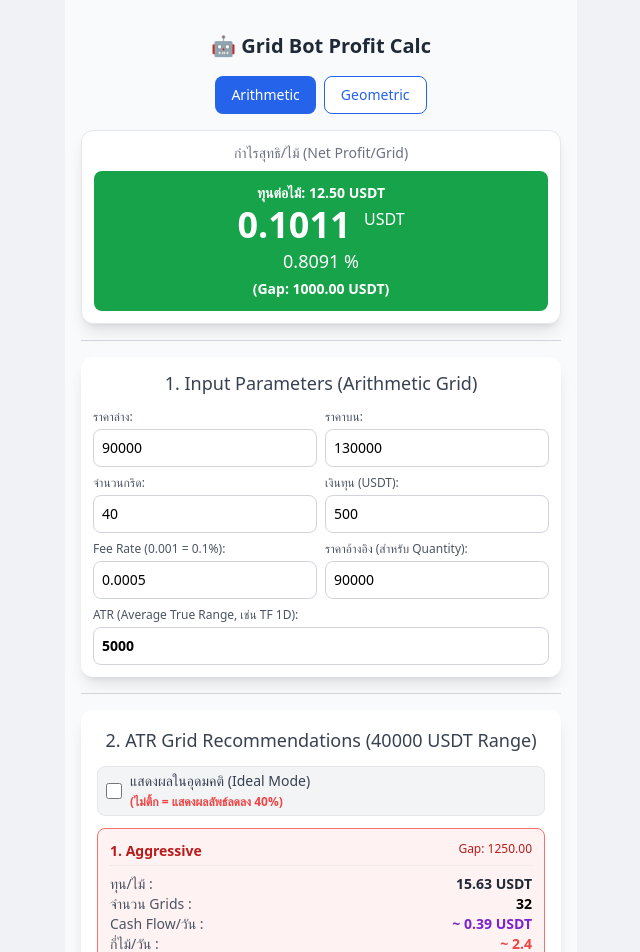
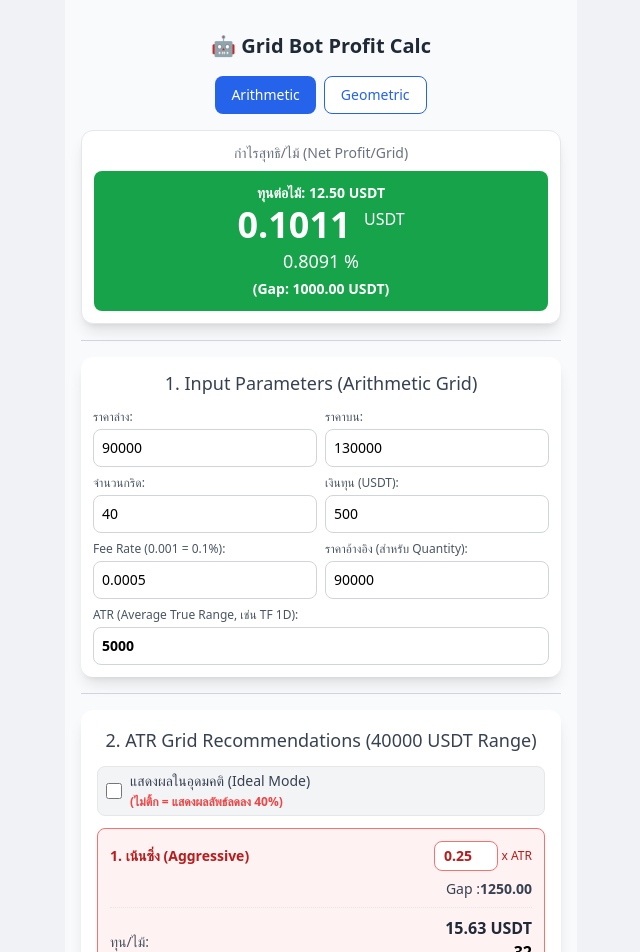
Before and after one commit to zneb076/grid-calc-app, a Vue app: page / in a window 1280 px wide. Shown: the top 952 px of the page, without its empty margins (319-959 px from the left). Built offline with nearby package versions, Linux system fonts and the light colour scheme.

Commit message:
add ATR Calc with risk

```diff
--- a/src/components/GridProfitCalculator.vue
+++ b/src/components/GridProfitCalculator.vue
@@ -22,8 +22,12 @@ const capital = ref(getInitialValue("capital", 500));
 const feeRate = ref(getInitialValue("feeRate", 0.0005));
 const currentPrice = ref(getInitialValue("currentPrice", 90000));
 const atrValue = ref(getInitialValue("atrValue", 5000));
-// NEW: สถานะ Ideal Mode (0 = False/Non-Ideal, 1 = True/Ideal)
 const isIdealMode = ref(getInitialValue("isIdealMode", 0));
+
+// ATR Custom Factors
+const factorAggressive = ref(getInitialValue("factorAggressive", 0.25));
+const factorBalanced = ref(getInitialValue("factorBalanced", 0.5));
+const factorConservative = ref(getInitialValue("factorConservative", 1.0));
 
 // ---------------------------------
 // 2. Watcher สำหรับบันทึกค่าลง Local Storage
@@ -38,7 +42,31 @@ watchEffect(() => {
   localStorage.setItem("currentPrice", currentPrice.value);
   localStorage.setItem("atrValue", atrValue.value);
   localStorage.setItem("isIdealMode", isIdealMode.value);
+  // บันทึก Custom Factors
+  localStorage.setItem("factorAggressive", factorAggressive.value);
+  localStorage.setItem("factorBalanced", factorBalanced.value);
+  localStorage.setItem("factorConservative", factorConservative.value);
 });
+
+// ---------------------------------
+// 2.5 Helper Functions สำหรับจัดการ Factor ใน Template (NEW FIX)
+// ---------------------------------
+
+const getFactorRef = (type) => {
+  if (type === "Aggressive") return factorAggressive;
+  if (type === "Balanced") return factorBalanced;
+  if (type === "Conservative") return factorConservative;
+  return ref(0);
+};
+
+const updateFactor = (type, value) => {
+  const factorRef = getFactorRef(type);
+  const numValue = Number(value);
+  // ตรวจสอบความถูกต้องของตัวเลข
+  if (!isNaN(numValue) && numValue >= 0.01) {
+    factorRef.value = numValue;
+  }
+};
 
 // ---------------------------------
 // 3. Computed Properties หลัก (Logic การคำนวณ)
@@ -145,11 +173,10 @@ const priceGapUpper = computed(() => {
 // 4. Logic คำนวณ ATR Recommendations และ Risk Adjustment
 // ---------------------------------
 const typeLabels = {
-  Aggressive: "1. Aggressive",
-  Balanced: "2. Balanced",
-  Conservative: "3. Conservative",
+  Aggressive: "1. เน้นซิ่ง (Aggressive)",
+  Balanced: "2. บาลานซ์ (Balanced)",
+  Conservative: "3. ปลอดภัย (Conservative)",
 };
-// Factor ลดทอนผลลัพธ์ที่ไม่ใช่ Ideal (ลดลง 40% เหลือ 60%)
 const RISK_ADJUSTMENT_FACTOR = 0.6;
 
 const calculateAtrGrid = (recommendedGap) => {
@@ -200,16 +227,14 @@ const calculateAtrGrid = (recommendedGap) => {
   const profitPerDayIdeal = netProfit * (atrValue.value / recommendedGap);
   const expectedTradesIdeal = atrValue.value / recommendedGap;
 
-  // NEW: การปรับลดผลลัพธ์ตามสถานะ Ideal Mode
   const adjustmentFactor = isIdealMode.value ? 1.0 : RISK_ADJUSTMENT_FACTOR;
 
   // --- ผลลัพธ์สุดท้ายที่ปรับปรุงแล้ว ---
   return {
     grids: recommendedGrids,
-    netProfit: netProfit, // Net Profit/Grid และ % ไม่ถูกปรับ
+    netProfit: netProfit,
     netProfitPct: netProfitPct,
 
-    // ถูกปรับลด 40% ถ้าไม่ใช่ Ideal Mode
     profitPerDay: profitPerDayIdeal * adjustmentFactor,
     expectedTrades: expectedTradesIdeal * adjustmentFactor,
 
@@ -221,15 +246,17 @@ const calculateAtrGrid = (recommendedGap) => {
 const atrRecommendations = computed(() => {
   if (atrValue.value <= 0 || priceUpper.value <= priceLower.value) return {};
 
+  // ใช้ค่าจาก Custom Factors ที่ผู้ใช้กรอก
   const factors = {
-    Aggressive: 0.25,
-    Balanced: 0.5,
-    Conservative: 1.0,
+    Aggressive: factorAggressive.value,
+    Balanced: factorBalanced.value,
+    Conservative: factorConservative.value,
   };
 
   const results = {};
   for (const [key, factor] of Object.entries(factors)) {
-    const recommendedGap = atrValue.value * factor;
+    const validFactor = factor > 0 ? factor : 0.01; // ป้องกัน Factor เป็น 0
+    const recommendedGap = atrValue.value * validFactor;
     const result = calculateAtrGrid(recommendedGap);
     results[key] = result;
   }
@@ -468,7 +495,7 @@ const atrRecommendations = computed(() => {
           }"
         >
           <p
-            class="font-bold text-sm mb-1"
+            class="font-bold text-sm mb-1 flex justify-between items-center"
             :class="{
               'text-red-700': type === 'Aggressive',
               'text-green-700': type === 'Balanced',
@@ -476,36 +503,58 @@ const atrRecommendations = computed(() => {
             }"
           >
             {{ typeLabels[type] }}
-            <span class="float-right text-xs font-normal">
-              Gap: {{ result.recommendedGap.toFixed(2) }}
+            <span class="float-right text-xs font-normal flex items-center">
+              <input
+                :id="'factor' + type"
+                type="number"
+                :value="getFactorRef(type).value"
+                @input="updateFactor(type, $event.target.value)"
+                min="0.01"
+                step="0.01"
+                class="w-16 p-1 border rounded-lg text-sm text-center font-bold"
+                :class="{
+                  'border-red-400 focus:ring-red-500': type === 'Aggressive',
+                  'border-green-400 focus:ring-green-500': type === 'Balanced',
+                  'border-blue-400 focus:ring-blue-500':
+                    type === 'Conservative',
+                }"
+              />
+              <span class="ml-1">x ATR</span>
             </span>
           </p>
+
+          <div class="text-sm text-gray-700 mb-2 mt-2 text-right">
+            <span class="font-medium">Gap :</span>
+            <span class="font-semibold">{{
+              result.recommendedGap.toFixed(2)
+            }}</span>
+          </div>
 
           <div
             class="flex justify-between items-end border-t border-dotted pt-2"
           >
             <div class="text-gray-600 text-sm">
-              <p class="font-medium">ทุน/ไม้ :</p>
-              <p class="font-medium">จำนวน Grids :</p>
-              <p class="font-medium">Cash Flow/วัน :</p>
-              <p class="font-medium">กี่ไม้/วัน :</p>
+              <p class="font-medium">ทุน/ไม้:</p>
+              <p class="font-medium">Grids:</p>
+              <p class="font-medium">Profit/Day:</p>
+              <p class="font-medium">Trades/Day (Expected):</p>
             </div>
             <div class="text-right text-sm">
-              <p class="font-semibold text-gray-800">
+              <p class="font-bold text-base text-gray-800">
                 {{ result.investmentPerGrid.toFixed(2) }} USDT
               </p>
-              <p class="font-semibold">{{ result.grids }}</p>
-              <p class="font-semibold text-purple-700">
-                ~ {{ result.profitPerDay.toFixed(2) }} USDT
+              <p class="font-bold text-base">{{ result.grids }}</p>
+              <p class="font-bold text-base text-purple-700">
+                {{ result.profitPerDay.toFixed(2) }} USDT
               </p>
               <p
-                class="font-semibold"
+                class="font-bold text-base"
                 :class="{
                   'text-red-500': !isIdealMode,
                   'text-green-600': isIdealMode,
                 }"
               >
-                ~ {{ result.expectedTrades.toFixed(1) }}
+                {{ result.expectedTrades.toFixed(1) }}
               </p>
             </div>
           </div>
```
